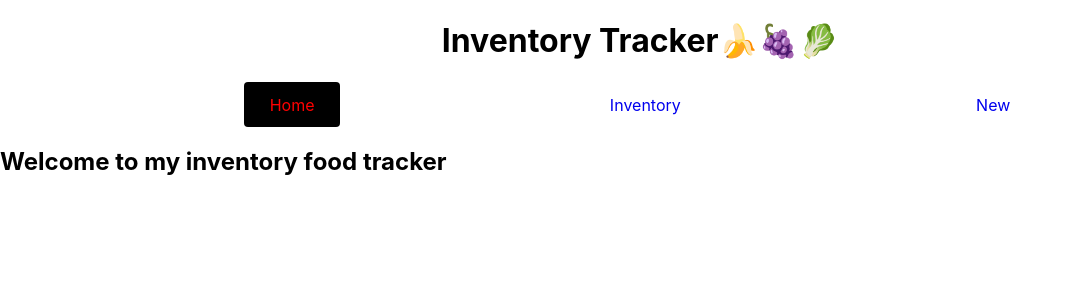
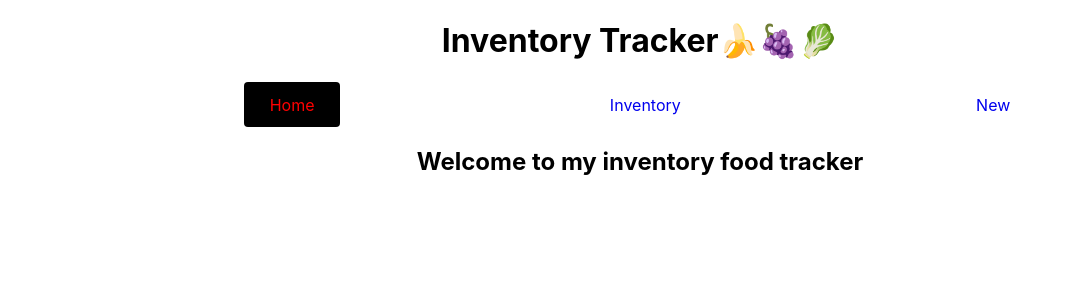
Before and after one commit to Arockne/inventory-tracker, a React (Create React App) app: page / in a window 1280 px wide. Shown: the top 300 px of the page, without its empty margins (0-1073 px from the left). Built offline with nearby package versions, Linux system fonts and the light colour scheme.

Commit message:
Add comments and align Home component text

```diff
--- a/src/index.css
+++ b/src/index.css
@@ -7,11 +7,18 @@ body {
   -moz-osx-font-smoothing: grayscale;
 }
 
+/********* Header ************/
 header h1 {
   text-align: center;
 }
 
+/********* NavBar ************/
 nav {
   display: flex;
   justify-content: space-evenly;
 }
+
+/********* Home ************/
+.home {
+  text-align: center;
+}
```
